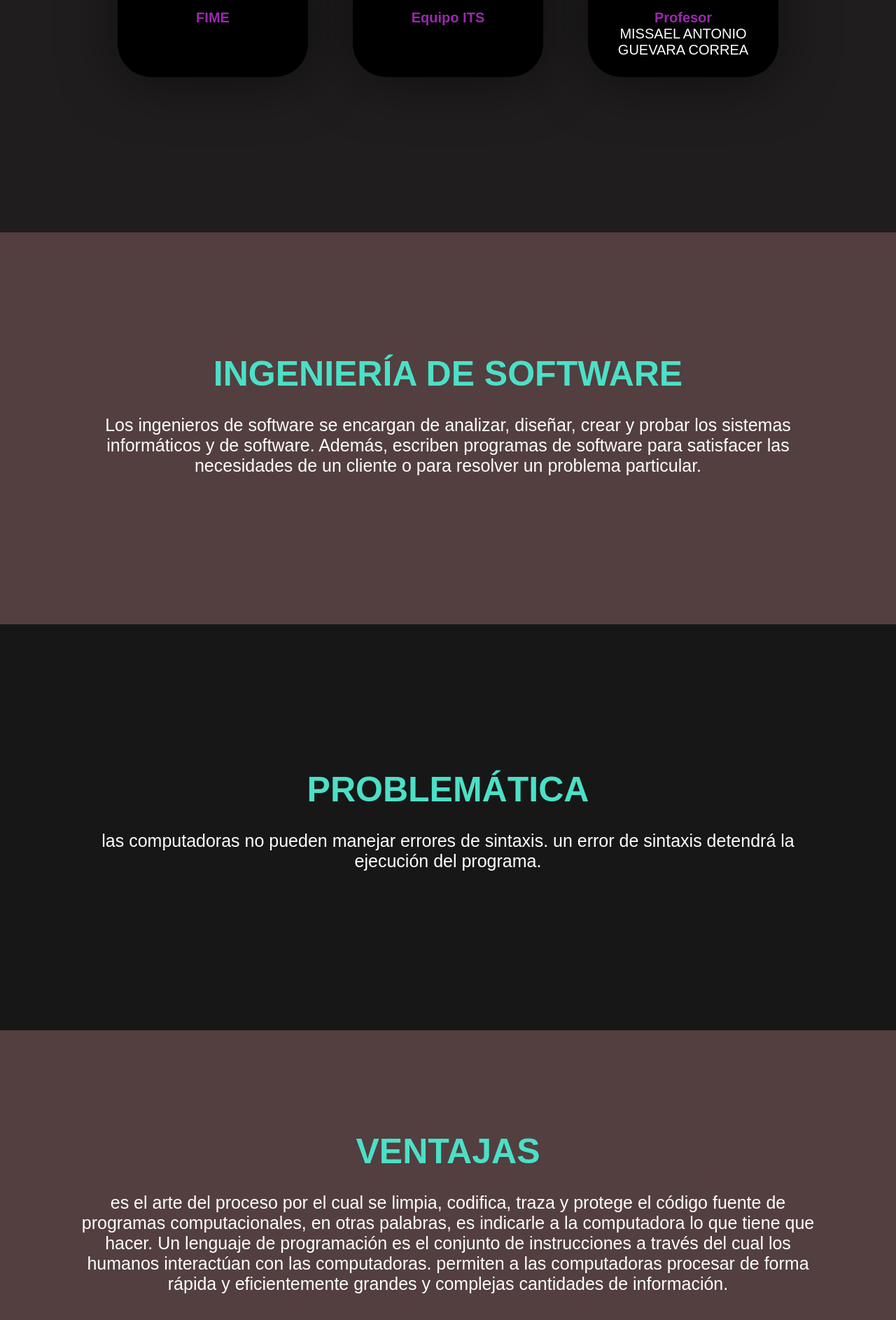
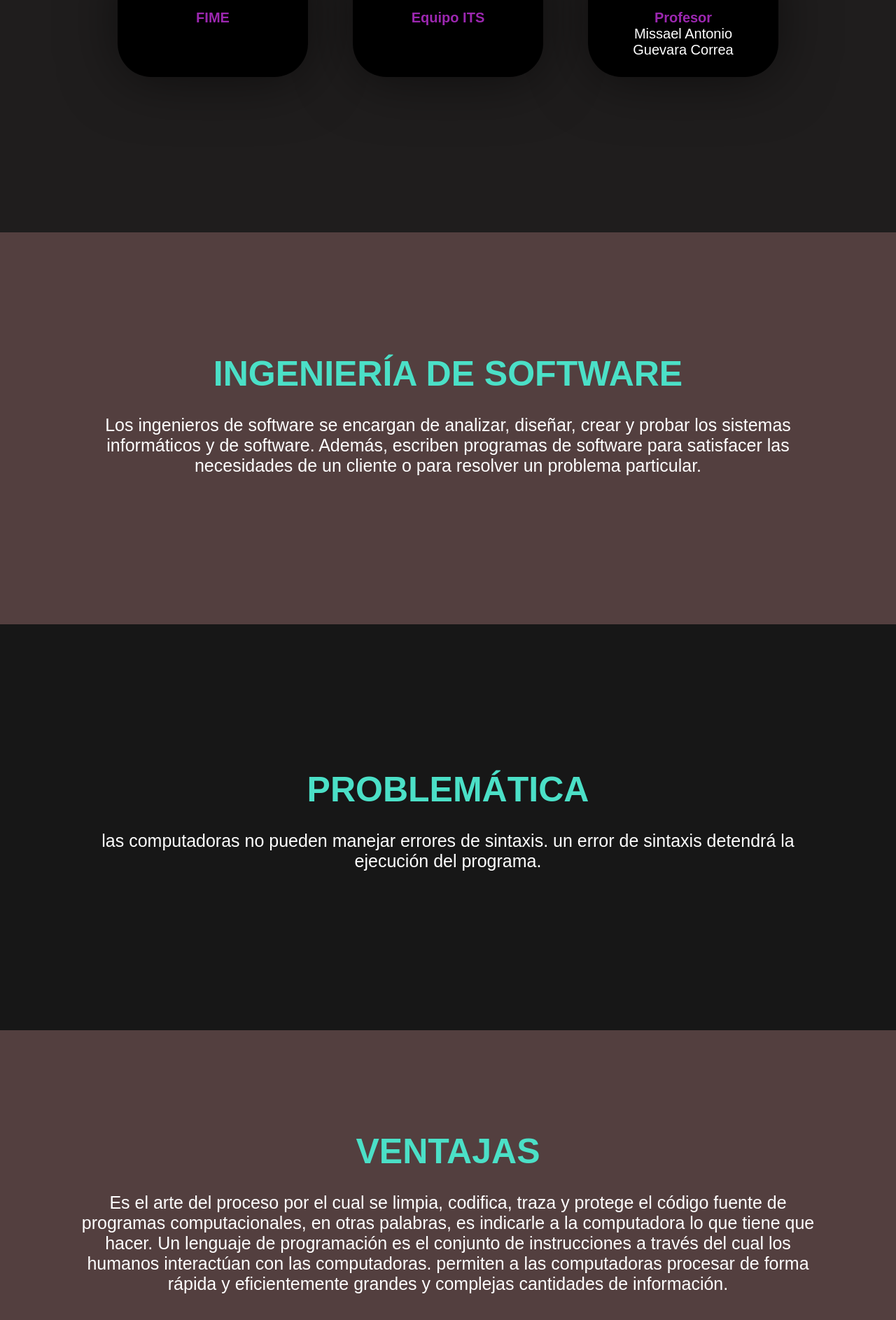
Before and after one commit to Orlando354439/ATI, a plain HTML site: page index.html in a window 1280 px wide. Shown: the part 688-2574 px from the top of the page at 70% size. Drawn offline with Linux system fonts and the light colour scheme.

Commit message:
Update index.html

```diff
--- a/index.html
+++ b/index.html
@@ -43,7 +43,7 @@
             <div class="box">
                 <i class="fab fa-android"></i>
                 <h3>Profesor</h3>
-                <p>MISSAEL ANTONIO GUEVARA CORREA</p>
+                <p>Missael Antonio Guevara Correa</p>
             </div>
 
         </div>
@@ -72,7 +72,7 @@
     <section class="content about">
 
         <h2 class="title">Ventajas</h2>
-        <p>es el arte del proceso por el cual se limpia, codifica, traza y protege
+        <p>Es el arte del proceso por el cual se limpia, codifica, traza y protege
         el código fuente de programas computacionales, en otras palabras,
         es indicarle a la computadora lo que tiene que hacer.
         Un lenguaje de programación  es el conjunto de instrucciones a través del cual
```
